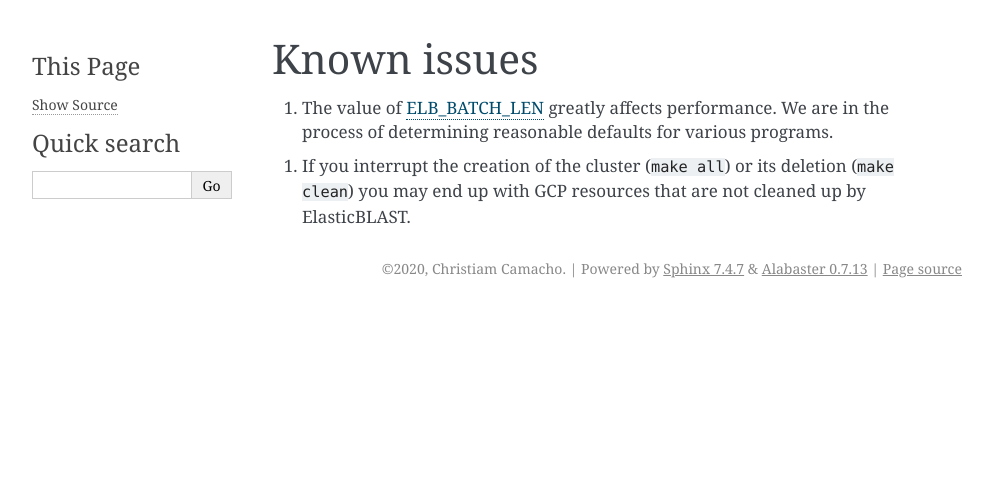
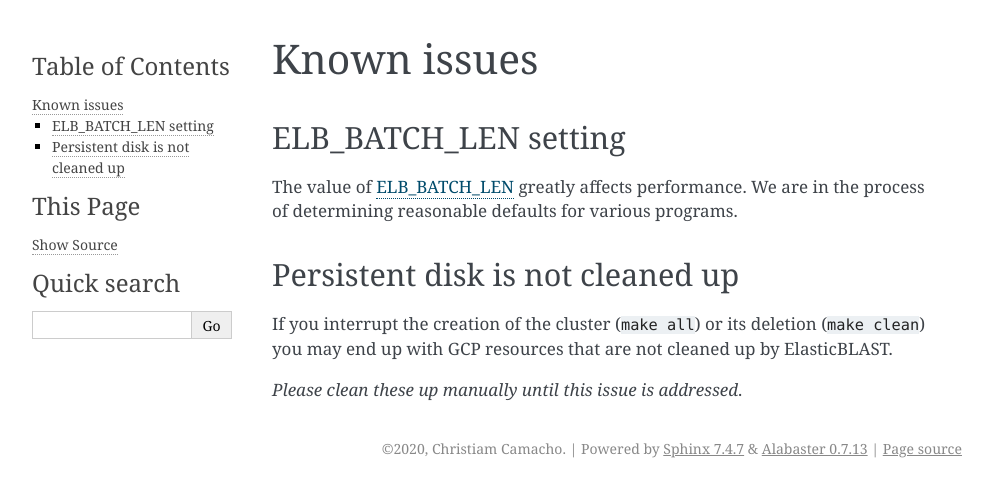
Before and after one commit to ncbi/elastic-blast-docs, a Sphinx documentation site: the page built from docs/source/issues.rst, in a window 1280 px wide. Shown: the top 497 px of the page, without its empty margins (148-1140 px from the left). Built offline with Sphinx 7.4.7, drawn with Linux system fonts in a browser that asks for light colours.

Commit message:
Refer to known issues in support page, reformat issues page

```diff
--- a/docs/source/issues.rst
+++ b/docs/source/issues.rst
@@ -3,8 +3,20 @@
 Known issues
 ============
 
-1. The value of :ref:`ELB_BATCH_LEN` greatly affects performance. We are in the
-   process of determining reasonable defaults for various programs.
+.. _elb_batch_len_setting:
 
-1. If you interrupt the creation of the cluster (``make all``) or its deletion (``make clean``)
-   you may end up with GCP resources that are not cleaned up by ElasticBLAST.
+ELB_BATCH_LEN setting
+---------------------
+
+The value of :ref:`ELB_BATCH_LEN` greatly affects performance. We are in the
+process of determining reasonable defaults for various programs.
+
+.. _disk_leak:
+
+Persistent disk is not cleaned up
+---------------------------------
+
+If you interrupt the creation of the cluster (``make all``) or its deletion (``make clean``)
+you may end up with GCP resources that are not cleaned up by ElasticBLAST.
+
+*Please clean these up manually until this issue is addressed*.
--- a/docs/source/support.rst
+++ b/docs/source/support.rst
@@ -6,6 +6,10 @@ Support
 **N.B.**: Please help the development team help you: consider using the
 unix ``screen`` tool to capture the output of your usage of ElasticBLAST and
 attaching the session log to your problem report. Thanks! :)
+
+.. Please see also the list of :ref:`known issues<Known issues>`.
+
+Please see also the list of :ref:`known issues<issues>`.
 
 Bug reports
 -----------
```
